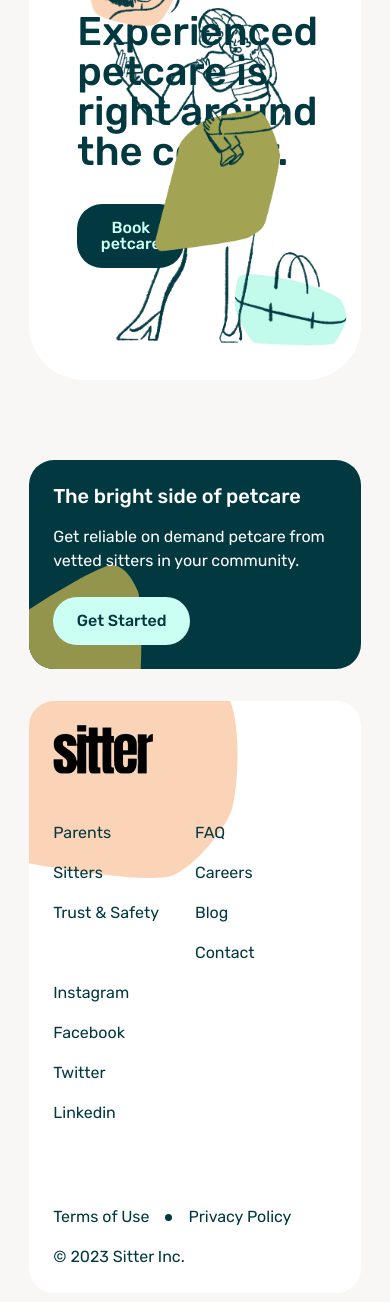
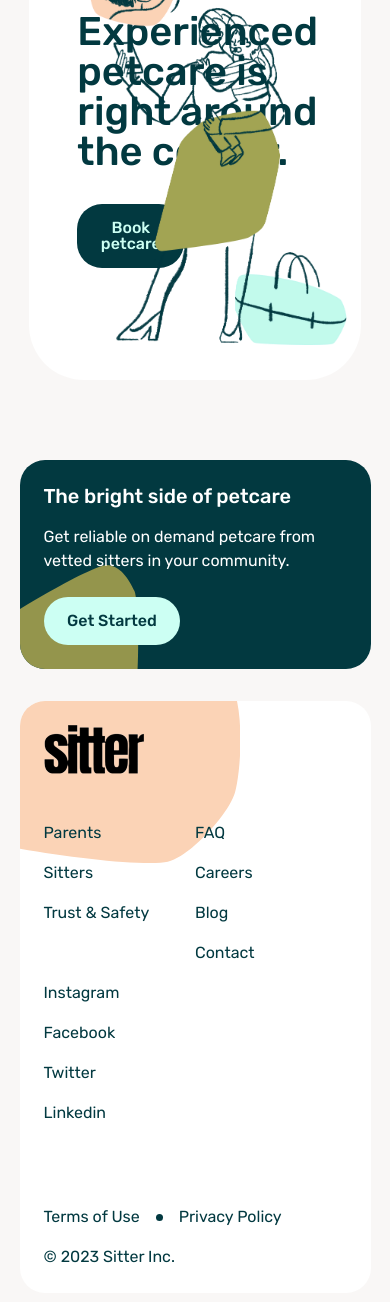
Before and after one commit to samsonc89/otter-replica, a React (Vite) app: page /otter-replica/parents in a window 390 px wide. Shown: the part 1948-3250 px from the top of the page. Built offline with nearby package versions, Linux system fonts and the light colour scheme.

Commit message:
Adjust footer width for small screens

```diff
--- a/src/components/Footer/footer.css
+++ b/src/components/Footer/footer.css
@@ -147,6 +147,10 @@
 }
 
 @media screen and (max-width: 480px) {
+  .footer-wrapper {
+    width: 90%;
+  }
+
   .footer-cta {
     padding: 1.5rem;
   }
```
